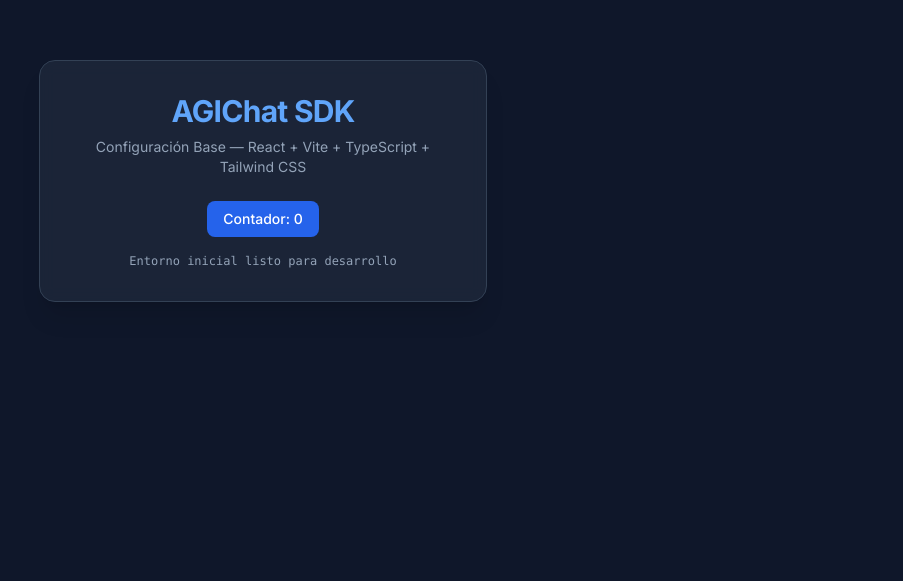
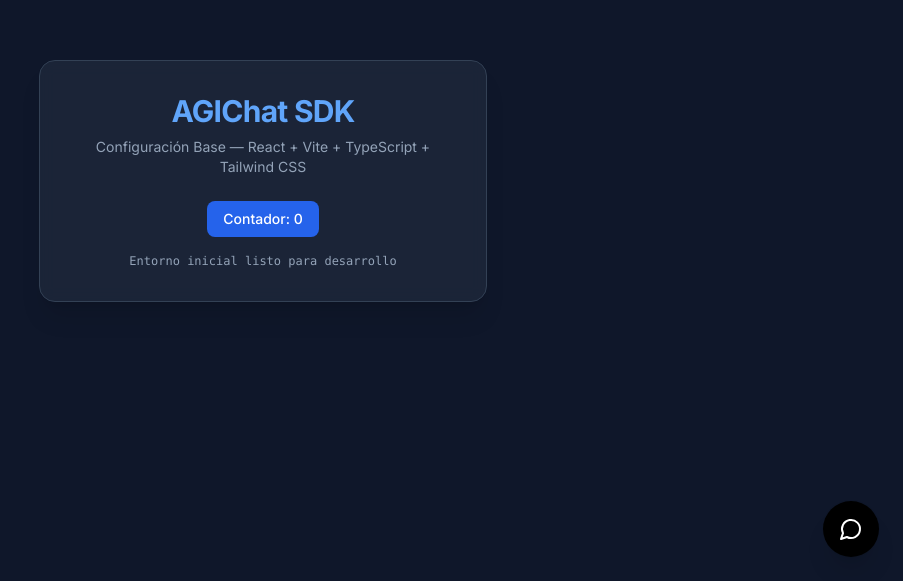
Before and after one commit to J05U3oAr/Proyecto_1_AIEC, a React (Vite) app: page / in a window 1280 px wide. Shown: the part 219-800 px from the top of the page, without its empty margins (377-1280 px from the left). Built offline with nearby package versions, Linux system fonts and the light colour scheme.

Commit message:
feat: integrar ChatWidget completo y animaciones de FloatingLauncher

```diff
--- a/src/App.tsx
+++ b/src/App.tsx
@@ -1,4 +1,5 @@
 import React, { useState } from 'react';
+import { ChatWidget } from './components/widget/ChatWidget';
 
 export const App: React.FC = () => {
   const [count, setCount] = useState(0);
@@ -23,6 +24,7 @@ export const App: React.FC = () => {
           </span>
         </div>
       </div>
+      <ChatWidget />
     </main>
   );
 };
--- /dev/null
+++ b/src/components/widget/ChatWidget.tsx
@@ -0,0 +1,34 @@
+import React from 'react';
+import { motion, AnimatePresence } from 'framer-motion';
+import { useChatStore } from '../../store/useChatStore';
+import { ChatHeader } from './ChatHeader';
+import { MessageList } from './MessageList';
+import { ChatInput } from './ChatInput';
+import { FloatingLauncher } from './FloatingLauncher';
+
+export const ChatWidget: React.FC = () => {
+  const { isOpen } = useChatStore();
+
+  return (
+    <>
+      <AnimatePresence>
+        {isOpen && (
+          <motion.div
+            initial={{ opacity: 0, y: 20, scale: 0.95 }}
+            animate={{ opacity: 1, y: 0, scale: 1 }}
+            exit={{ opacity: 0, y: 20, scale: 0.95 }}
+            transition={{ duration: 0.2, ease: 'easeOut' }}
+            className="fixed bottom-24 right-6 w-[380px] h-[600px] max-h-[calc(100vh-120px)] bg-white shadow-widget flex flex-col overflow-hidden z-50 origin-bottom-right"
+          >
+            <ChatHeader />
+            <MessageList />
+            <div className="border-t border-black">
+              <ChatInput />
+            </div>
+          </motion.div>
+        )}
+      </AnimatePresence>
+      <FloatingLauncher />
+    </>
+  );
+};
--- /dev/null
+++ b/src/components/widget/FloatingLauncher.tsx
@@ -0,0 +1,42 @@
+import React from 'react';
+import { motion, AnimatePresence } from 'framer-motion';
+import { MessageCircle, X } from 'lucide-react';
+import { useChatStore } from '../../store/useChatStore';
+
+export const FloatingLauncher: React.FC = () => {
+  const { isOpen, toggleChat } = useChatStore();
+
+  return (
+    <motion.button
+      onClick={toggleChat}
+      className="fixed bottom-6 right-6 w-14 h-14 bg-black text-white rounded-full flex items-center justify-center shadow-widget z-50 focus:outline-none focus:ring-2 focus:ring-offset-2 focus:ring-black"
+      whileHover={{ scale: 1.05 }}
+      whileTap={{ scale: 0.95 }}
+      aria-label={isOpen ? 'Cerrar chat' : 'Abrir chat'}
+    >
+      <AnimatePresence mode="wait" initial={false}>
+        {isOpen ? (
+          <motion.div
+            key="close"
+            initial={{ opacity: 0, rotate: -90 }}
+            animate={{ opacity: 1, rotate: 0 }}
+            exit={{ opacity: 0, rotate: 90 }}
+            transition={{ duration: 0.2 }}
+          >
+            <X size={24} />
+          </motion.div>
+        ) : (
+          <motion.div
+            key="open"
+            initial={{ opacity: 0, rotate: 90 }}
+            animate={{ opacity: 1, rotate: 0 }}
+            exit={{ opacity: 0, rotate: -90 }}
+            transition={{ duration: 0.2 }}
+          >
+            <MessageCircle size={24} />
+          </motion.div>
+        )}
+      </AnimatePresence>
+    </motion.button>
+  );
+};
```
